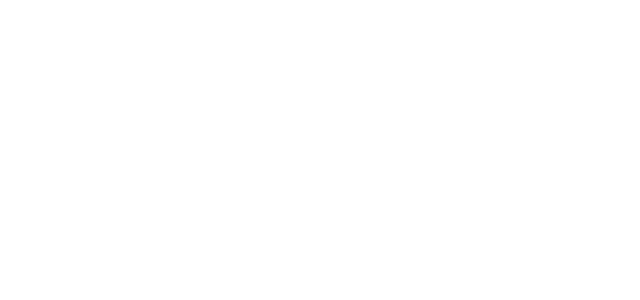
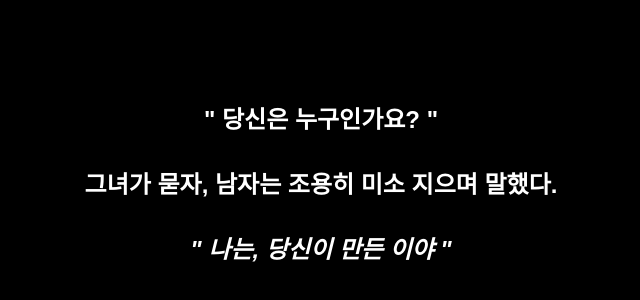
Before and after one commit to mocking-tiger/css-note, a React (Create React App) app: page /02 in a window 1280 px wide. Before the commit this address had no page. Shown: the part 218-518 px from the top of the page, without its empty margins (319-959 px from the left). Built offline with nearby package versions, Linux system fonts and the light colour scheme; a web font is replaced by a local one.

Commit message:
feat: Prologue

```diff
--- a/src/App.tsx
+++ b/src/App.tsx
@@ -1,4 +1,5 @@
 import Home from "./Pages/Home";
+import Prologue from "./Pages/Prologue";
 import WeAre from "./Pages/WeAre";
 import { BrowserRouter, Route, Routes } from "react-router-dom";
 
@@ -8,6 +9,7 @@
       <Routes>
         <Route path="/" element={<Home />} />
         <Route path="/01" element={<WeAre />} />
+        <Route path="/02" element={<Prologue />} />
       </Routes>
     </BrowserRouter>
   );
--- a/src/Pages/DefaultComponent.tsx
+++ b/src/Components/DefaultPageComponent.tsx
@@ -1,5 +1,5 @@
 import styled from "styled-components";
-import { Wrapper } from "./Home";
+import { Wrapper } from "../Pages/Home";
 
 const Wrapper2 = styled(Wrapper)``;
 
--- a/src/Pages/Home.tsx
+++ b/src/Pages/Home.tsx
@@ -1,5 +1,5 @@
+import styled from "styled-components";
 import { Link } from "react-router-dom";
-import styled from "styled-components";
 
 export const Wrapper = styled.div`
   width: 100vw;
@@ -7,12 +7,14 @@
   display: flex;
   justify-content: center;
   align-items: center;
+  flex-direction: column;
 `;
 
 export default function Home() {
   return (
     <Wrapper>
       <Link to={"/01"}>01. we are</Link>
+      <Link to={"/02"}>02. prologue</Link>
     </Wrapper>
   );
 }
--- /dev/null
+++ b/src/Pages/Prologue.tsx
@@ -0,0 +1,84 @@
+import styled from "styled-components";
+import { Wrapper } from "../Pages/Home";
+import { useEffect, useState } from "react";
+
+const Wrapper2 = styled(Wrapper)`
+  gap: 30px;
+  background-color: black;
+
+  h2 {
+    color: white;
+    transition: opacity 0.5s ease-in-out;
+  }
+
+  h2:last-child {
+    font-style: italic;
+  }
+`;
+
+// 스타일드 컴포넌트 영역 끝
+
+export default function Prologue() {
+  const str1 = "당신은 누구인가요?";
+  const str2 = "그녀가 묻자, 남자는 조용히 미소 지으며 말했다.";
+  const str3 = "나는, 당신이 만든 이야기의 마지막 조각입니다.";
+  const [index, setIndex] = useState(0);
+  const [p1, setP1] = useState<string[]>([]);
+  const [p2, setP2] = useState<string[]>([]);
+  const [isP1End, setIsP1End] = useState(false);
+  const [isP2Start, setIsP2Start] = useState(false);
+
+  useEffect(() => {
+    const animation = setInterval(() => {
+      setP1((prev) => {
+        const newP1 = [...prev];
+        if (!isP1End) {
+          if (newP1.length < str1.length) {
+            newP1.push(str1[index]);
+            setIndex((prev) =>
+              str1.length - 1 === prev ? str1.length - 1 : prev + 1
+            );
+          } else if (newP1.length === str1.length) {
+            setIndex(0);
+            setTimeout(() => {
+              setIsP1End(true);
+              setTimeout(() => {
+                setIsP2Start(true);
+              }, 2000);
+            }, 1000);
+          }
+        }
+        return newP1;
+      });
+
+      if (isP1End && isP2Start) {
+        setP2((prev) => {
+          const newP2 = [...prev];
+          if (newP2.length < str3.length) {
+            newP2.push(str3[index]);
+            setIndex((prev) =>
+              str3.length - 1 === prev ? str3.length - 1 : prev + 1
+            );
+          }
+          return newP2;
+        });
+      }
+
+      // console.log("인터벌 종료되는지 테스트");
+    }, 100);
+
+    if (str3.length === p2.length) {
+      clearInterval(animation);
+    }
+
+    return () => clearInterval(animation);
+  }, [index, isP1End, isP2Start, p2.length]);
+
+  return (
+    <Wrapper2>
+      <h2>{`" ${p1.join("")} "`}</h2>
+      <h2 style={{ opacity: isP1End ? 1 : 0 }}>{str2}</h2>
+      <h2>{`" ${p2.join("")} "`}</h2>
+    </Wrapper2>
+  );
+}
--- a/src/Pages/WeAre.tsx
+++ b/src/Pages/WeAre.tsx
@@ -12,8 +12,6 @@
 `;
 
 const Wrapper2 = styled(Wrapper)<{ $isLast: boolean }>`
-  flex-direction: column;
-
   .div1 {
     width: 600px;
 
```
